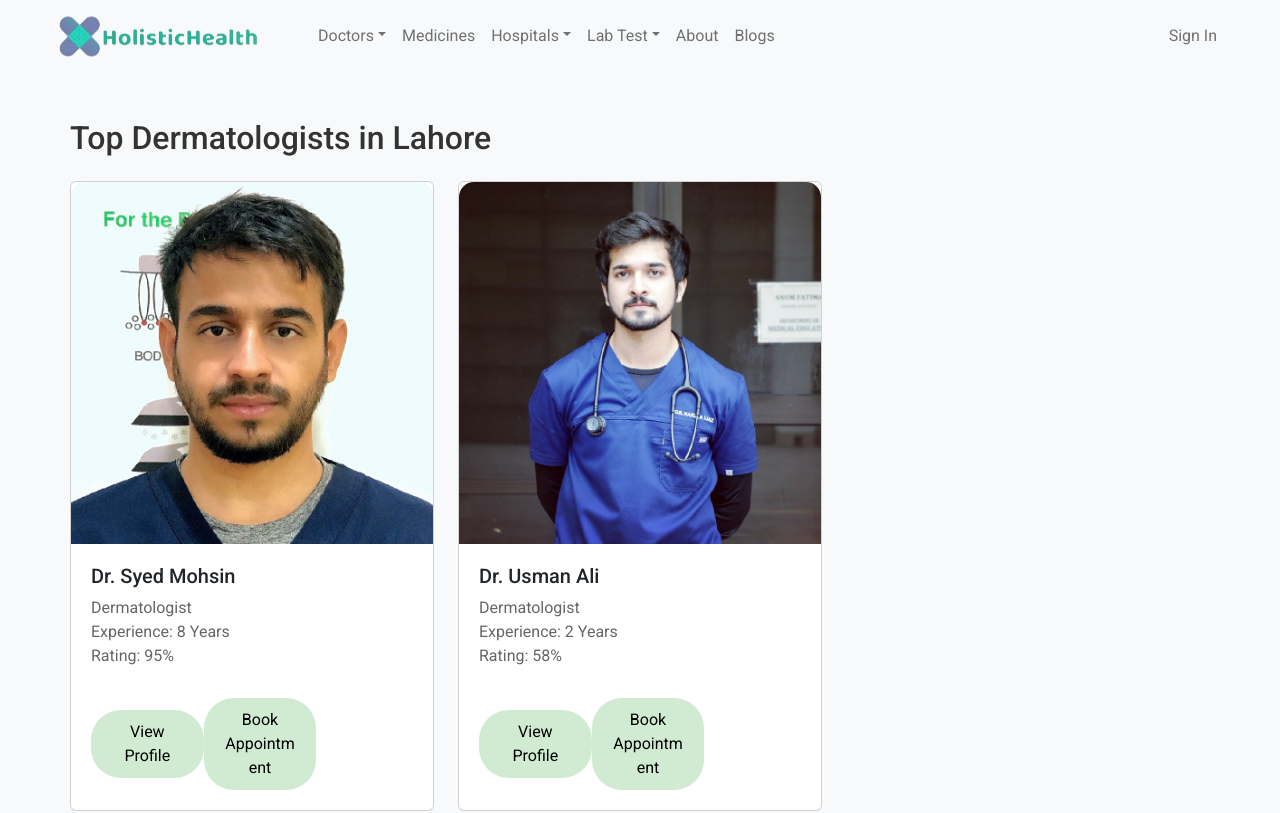
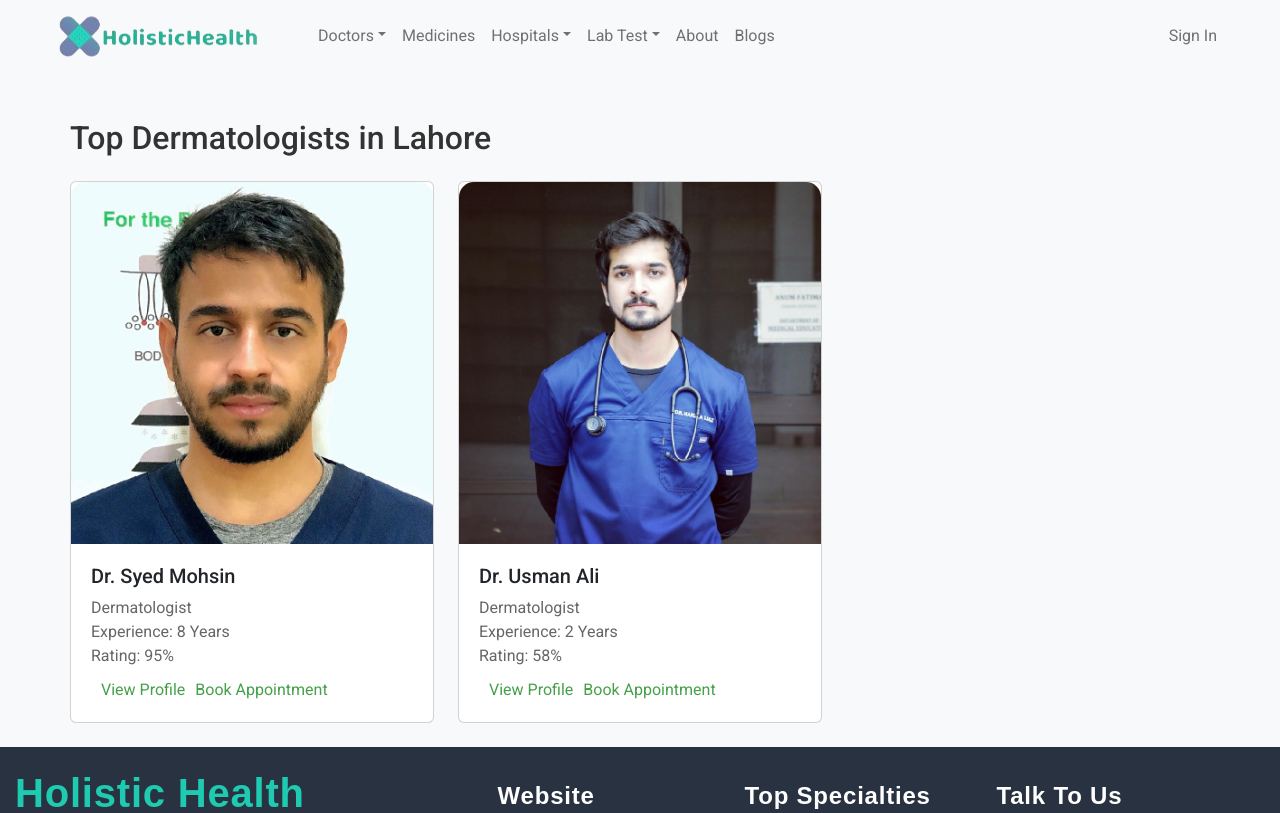
Before and after one commit to KhawajaZubair/hh-frontend, a React (Create React App) app: page /app2 in a window 1280 px wide. Shown: the top 813 px of the page. Built offline with nearby package versions, Linux system fonts and the light colour scheme.

Commit message:
switched buttons to links
switched buttons to links

```diff
--- a/src/doctors/DoctorDetail.js
+++ b/src/doctors/DoctorDetail.js
@@ -1,5 +1,7 @@
 import React from "react";
-import { Col, Card, Button } from "react-bootstrap";
+import "bootstrap/dist/css/bootstrap.min.css";
+import { Col, Card } from "react-bootstrap";
+import { Link } from "react-router-dom";
 import "../doctors/doctorpage.css";
 const DoctorDetail = ({ doctor }) => {
   return (
@@ -13,8 +15,12 @@ const DoctorDetail = ({ doctor }) => {
             Experience: {doctor.experience} <br />
             Rating: {doctor.rating}
           </Card.Text>
-          <Button variant="primary">View Profile</Button>
-          <Button variant="primary">Book Appointment</Button>
+          <Link to={``} className="doc-links">
+            View Profile
+          </Link>
+          <Link to={``} className="doc-links">
+            Book Appointment
+          </Link>
         </Card.Body>
       </Card>
     </Col>
--- a/src/doctors/doctorpage.css
+++ b/src/doctors/doctorpage.css
@@ -1,11 +1,11 @@
-.doc-page .btn-primary {
-  background-color: #4caf4f41;
-  color: black;
-  border-radius: 30px;
-  padding: 10px 20px;
-  font-size: 1rem;
-
+ .doc-links {
+  margin-left: 10px;
+  text-align: center;
+  margin-top: 20px;
+  color: #45a049;
+  text-decoration: none;
+  transition: color 0.3s ease;
 }
-.doc-page .btn-primary:hover{
-    background-color: #4caf4f41;
+.doc-links:hover {
+  color: #7ced829d;
 }
```
